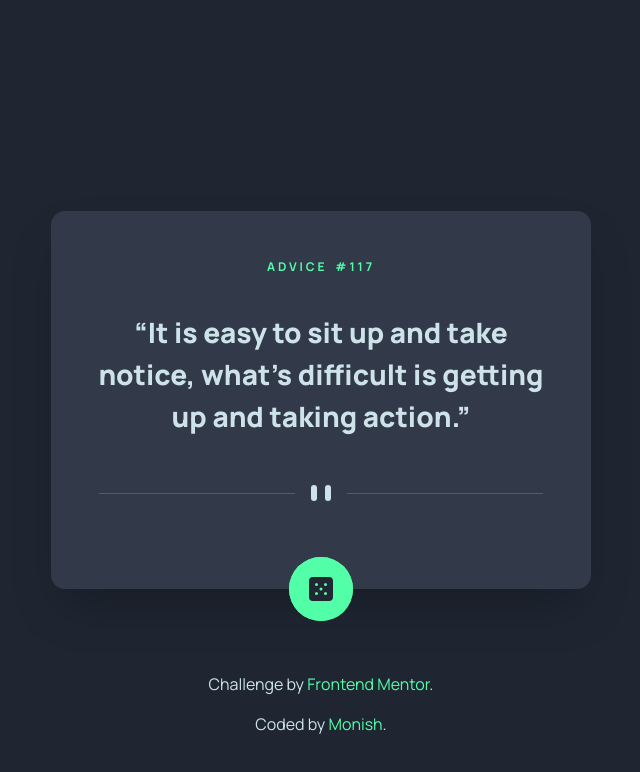
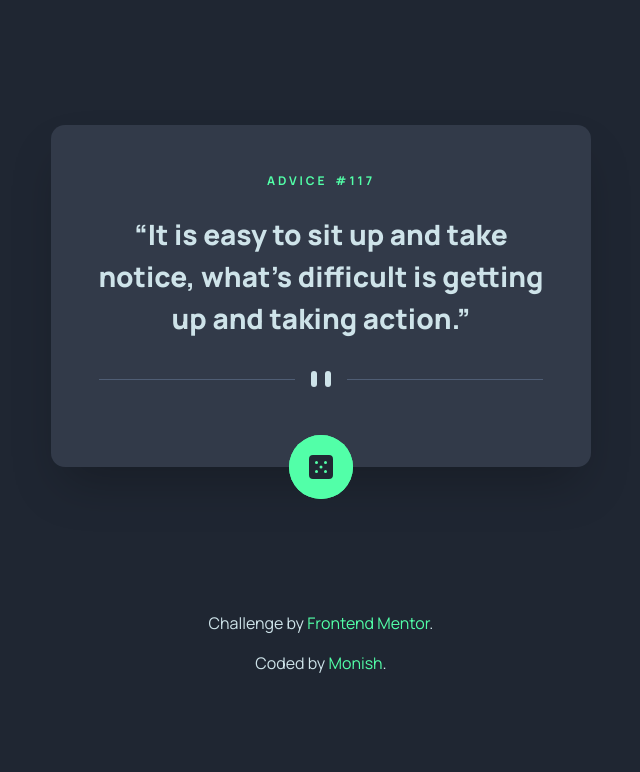
Before and after one commit to disguy-droid/vue-advice-generator, a Vue app: page / in a window 1280 px wide. Shown: the top 772 px of the page, without its empty margins (319-959 px from the left). Built offline with nearby package versions, Linux system fonts and the light colour scheme.

Commit message:
Update App.vue

```diff
--- a/src/App.vue
+++ b/src/App.vue
@@ -43,31 +43,29 @@
   <div
     class="min-h-screen bg-darkBlue flex flex-col justify-center items-center"
   >
-    <div
+    <main
       class="relative w-[375px] md:w-[33.75rem] h-auto bg-darkGrayishBlue rounded-[14px] flex flex-col items-center py-12 px-2 md:px-10 shadow-2xl transition-all duration-300 ease-in-out"
     >
       <!-- ADVICE ID -->
-      <div
+      <p
         class="font-manrope font-bold text-neonGreen uppercase space-x-2 tracking-[0.24em] text-xs"
       >
         <span>Advice</span>
         <span>#{{ randomAdvice.adviceID }}</span>
-      </div>
+      </p>
 
       <!-- ADVICE -->
-      <div class="text-center mt-9">
+      <p class="text-center mt-6">
         <q
           id="advice"
           class="font-manrope text-lightCyan text-[1.75rem] font-extrabold select-auto"
           >{{ randomAdvice.advice }}
         </q>
-      </div>
+      </p>
 
       <!-- DIVIDER -->
-      <div class="mt-12 mb-10">
-        <div class="inline md:hidden">
       <svg
-            class=""
+        class="inline md:hidden my-8"
         width="295"
         height="16"
         xmlns="http://www.w3.org/2000/svg"
@@ -80,10 +78,13 @@
           </g>
         </g>
       </svg>
-        </div>
 
-        <div class="hidden md:inline">
-          <svg width="444" height="16" xmlns="http://www.w3.org/2000/svg">
+      <svg
+        class="hidden md:inline my-8"
+        width="444"
+        height="16"
+        xmlns="http://www.w3.org/2000/svg"
+      >
         <g fill="none" fill-rule="evenodd">
           <path fill="#4F5D74" d="M0 8h196v1H0zM248 8h196v1H248z" />
           <g transform="translate(212)" fill="#CEE3E9">
@@ -92,8 +93,6 @@
           </g>
         </g>
       </svg>
-        </div>
-      </div>
 
       <!-- DICE -->
       <button
@@ -101,9 +100,9 @@
         class="btn absolute -bottom-8 select-none group"
         aria-label="button"
       >
-        <div
+        <span
           class="absolute inset-0 w-16 h-16 bg-neonGreen rounded-full group-hover:blur-lg transition-all duration-300 ease-in-out"
-        ></div>
+        ></span>
         <div
           class="bg-neonGreen relative w-16 h-16 flex justify-center items-center rounded-full"
         >
@@ -120,11 +119,11 @@
           </svg>
         </div>
       </button>
-    </div>
+    </main>
 
     <!-- ATTRIBUTION -->
     <div
-      class="absolute bottom-16 text-lightCyan font-manrope flex flex-col justify-center items-center space-y-4"
+      class="text-lightCyan font-manrope flex flex-col justify-center items-center space-y-4 mt-24 md:mt-36"
     >
       <div>
         Challenge by
```
Lines whose indentation alone changed are shown as unchanged.
